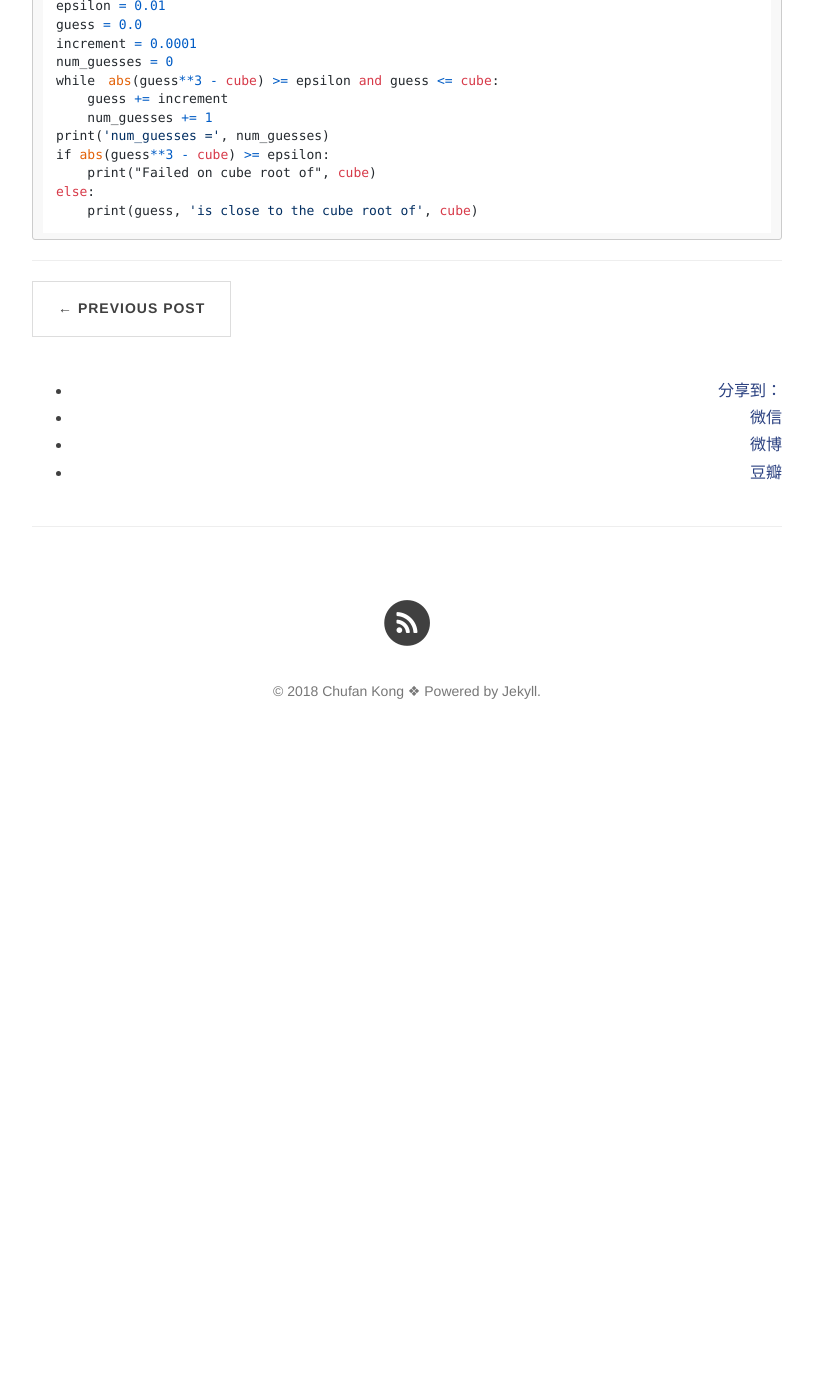
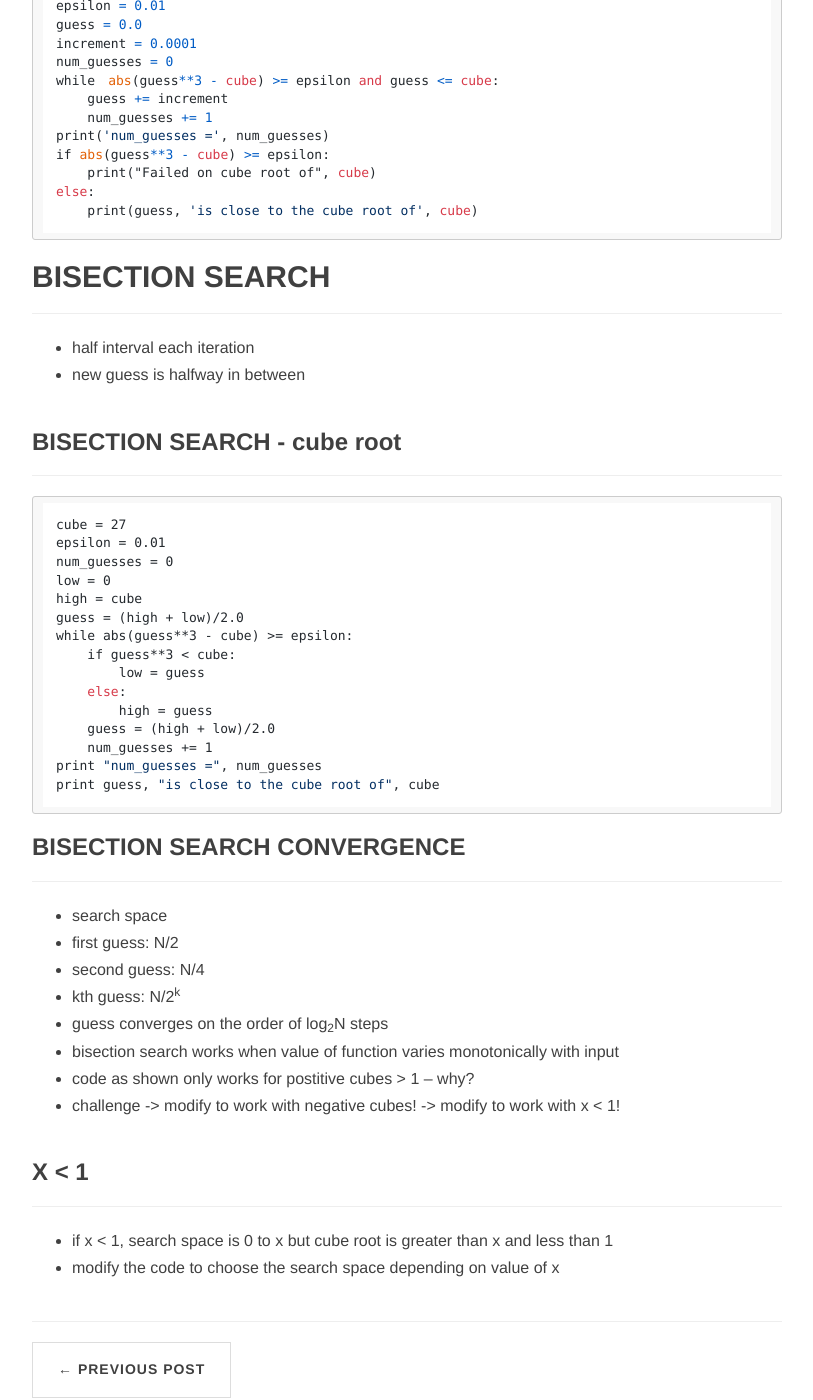
Before and after one commit to Chufan1990/Chufan1990.github.io, a Jekyll site: the page built from _posts/2018-02-13-MIT-Python.md, in a window 1280 px wide and 1400 px high, scrolled down 4623 px. Shown: the whole window, without its empty margins (233-1046 px from the left). Built offline with Jekyll 4.4.1, drawn with Linux system fonts in a browser that asks for light colours; nearby versions of some CDN libraries; comment, search, counter and statistics services are not loaded; before the commit the page ends 5392 px from its top, so only the background shows below that; some of the changed text lies outside the part shown.

Commit message:
MIT OPEN COURSE STARTED

````diff
--- a/_posts/2018-02-13-MIT-Python.md
+++ b/_posts/2018-02-13-MIT-Python.md
@@ -174,7 +174,7 @@ else:
 ------
 * **good enough** solution
 * start with a guess and increment by some **small value**
-* keep guessing if `|guess^3 - cube| >= epsilon` for some **small epsilon**
+* keep guessing if `|guess<sup>3</sup> - cube| >= epsilon` for some **small epsilon**
 * decreaing increment size 	-> slow program
 * increasing epsion 		-> less accurate answer
 
@@ -195,3 +195,46 @@ if abs(guess**3 - cube) >= epsilon:
 else:
     print(guess, 'is close to the cube root of', cube)
 ```
+
+## BISECTION SEARCH
+------
+* half interval each iteration
+* new guess is halfway in between
+
+### BISECTION SEARCH - cube root
+------
+
+```python
+cube = 27
+epsilon = 0.01
+num_guesses = 0
+low = 0
+high = cube
+guess = (high + low)/2.0
+while abs(guess**3 - cube) >= epsilon:
+    if guess**3 < cube:
+	low = guess
+    else:
+	high = guess
+    guess = (high + low)/2.0
+    num_guesses += 1
+print "num_guesses =", num_guesses
+print guess, "is close to the cube root of", cube
+```
+
+### BISECTION SEARCH CONVERGENCE
+------
+* search space
+ - first guess: 	N/2
+ - second guess:	N/4
+ - kth guess:		N/2<sup>k</sup>
+* guess converges on the order of log<sub>2</sub>N steps
+* bisection search works when value of function varies monotonically with input
+* code as shown only works for postitive cubes > 1 -- why?
+* challenge 	-> modify to work with negative cubes!
+		-> modify to work with x < 1!
+
+### X < 1
+------
+* if x < 1, search space is 0 to x but cube root is greater than x and less than 1
+* modify the code to choose the search space depending on value of x
````
